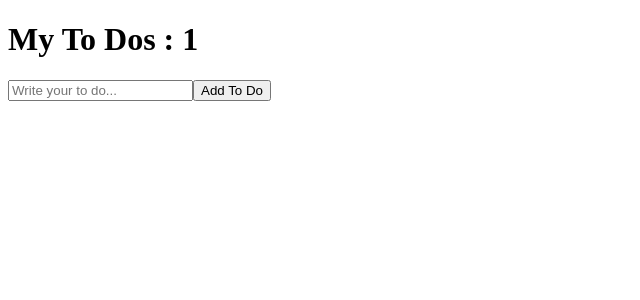
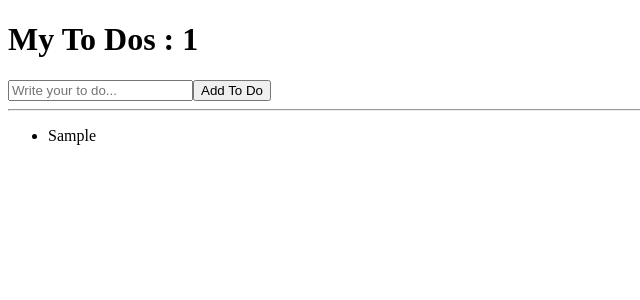
Before and after one commit to Dorabang/movieApp, a React (Create React App) app in the folder movie/: page / in a window 1280 px wide. Both pictures are taken after typing "Sample" into the empty fields and a click on the button "Add To Do". Shown: the top 300 px of the page, without its empty margins (0-640 px from the left). Built offline with nearby package versions, Linux system fonts and the light colour scheme.

Commit message:
vanilla.js_map

```diff
--- a/movie/src/App.js
+++ b/movie/src/App.js
@@ -12,7 +12,6 @@ function App() {
     setToDos((currentArray) => [toDo, ...currentArray]);
     setToDo("");
   };
-  console.log(toDos);
   return (
     <div>
       <h1>My To Dos : {toDos.length}</h1>
@@ -25,6 +24,12 @@ function App() {
         />
         <button>Add To Do</button>
       </form>
+      <hr />
+      <ul>
+        {toDos.map((item, index) => (
+          <li key={index}>{item}</li>
+        ))}
+      </ul>
     </div>
   );
 }
```
